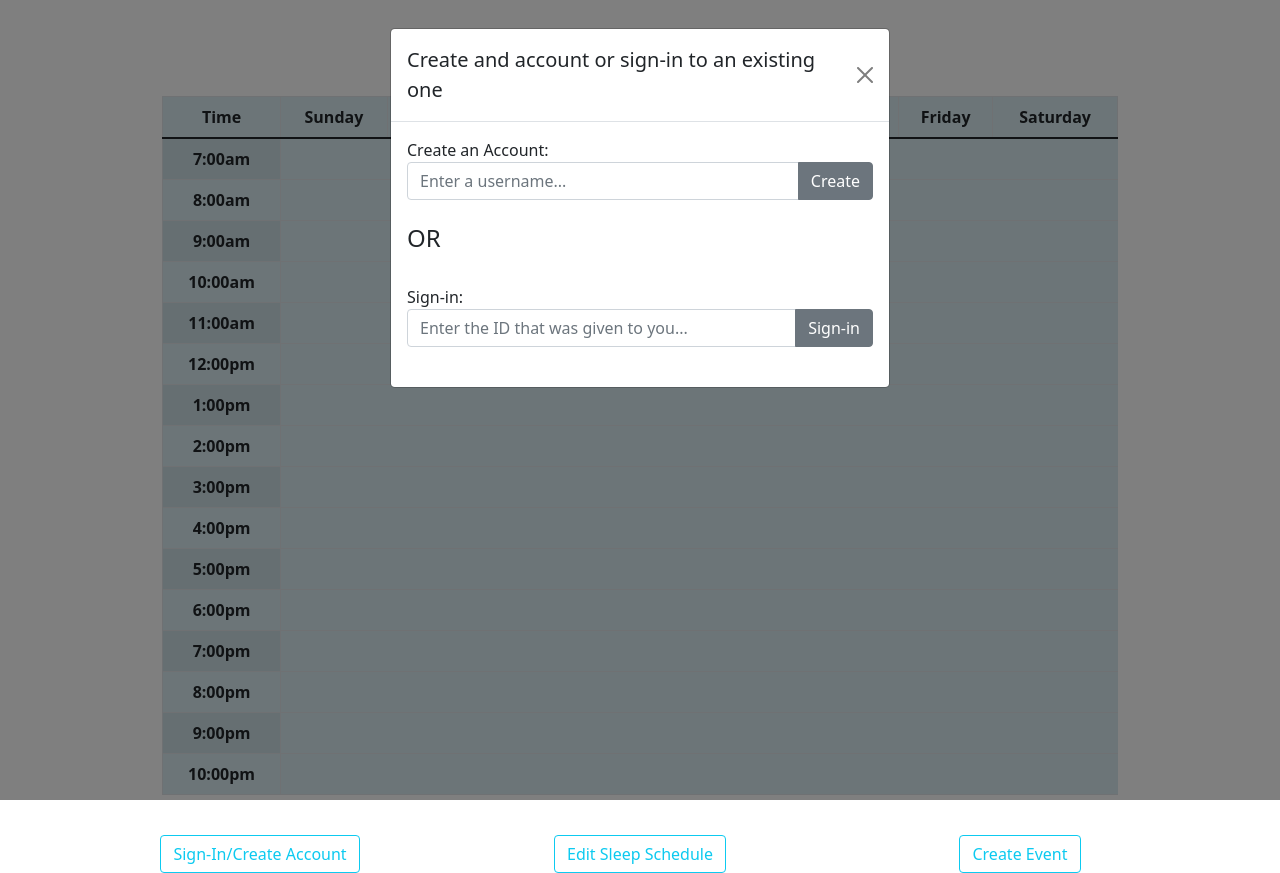
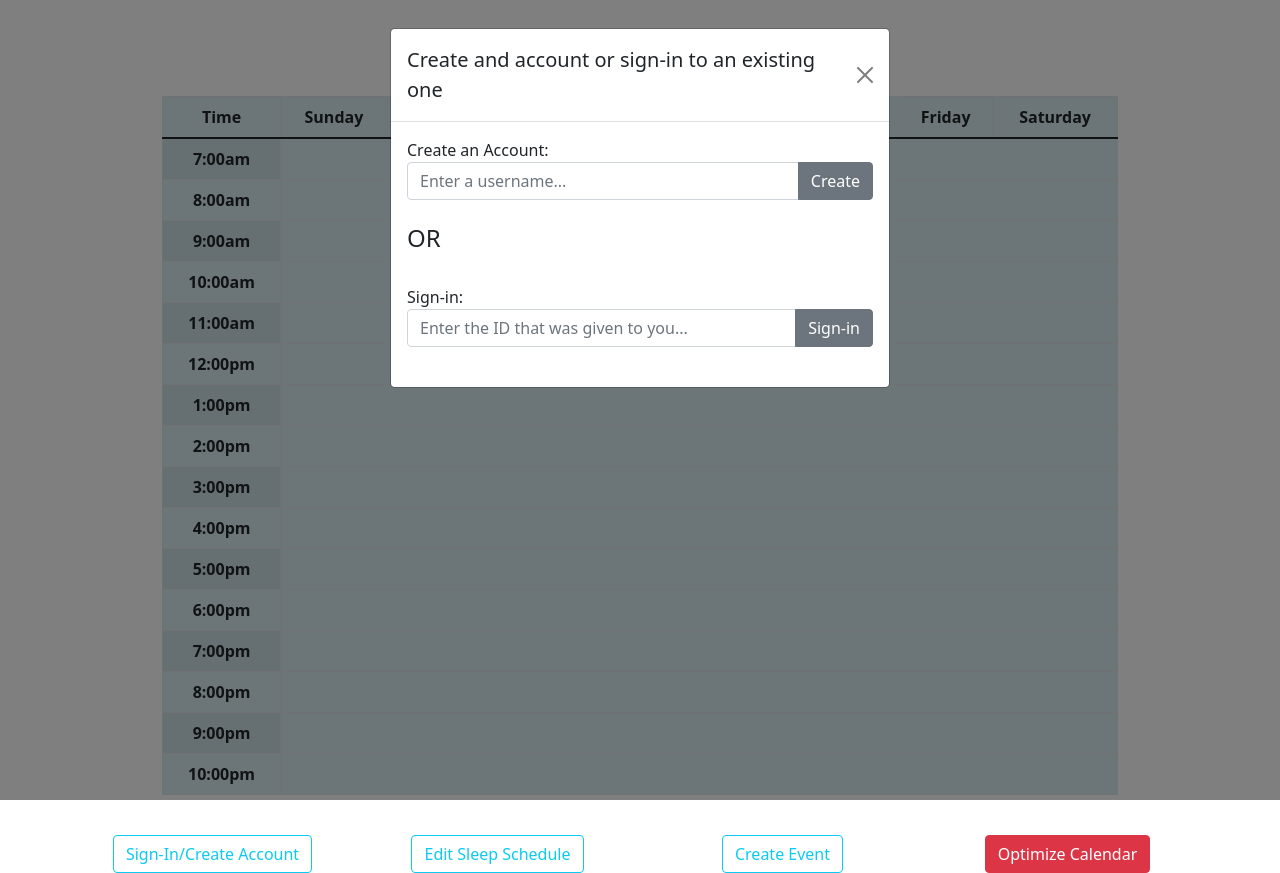
Before and after one commit to scf2054/calendar-app, a React (Create React App) app in the folder react-calendar-app/: page / in a window 1280 px wide. Built offline with nearby package versions, Linux system fonts and the light colour scheme.

Commit message:
Created an optimizeCalendar function and button

```diff
--- a/react-calendar-app/src/Buttons.js
+++ b/react-calendar-app/src/Buttons.js
@@ -1,7 +1,7 @@
 import './Buttons.css';
 
 import React, { Component } from 'react';
-import { Col, Button } from 'reactstrap';
+import { Col, Button, Popover, PopoverHeader, UncontrolledPopover, PopoverBody } from 'reactstrap';
 
 class Buttons extends Component {
     constructor(props) {
@@ -18,10 +18,26 @@ class Buttons extends Component {
                 this.props.toggleEditSleep();
             } else if(button_clicked === 'create-event-button') {
                 this.props.toggleCreateEvent()
+            } else if(button_clicked === 'optimize-calendar-button') {
+                this.optimizeCalendar();
             }
         } else {
-            alert("You must create an account or sign in to use this functionality.");
+            alert("You must sign in to an account in order to use this functionality.");
         }
+    }
+
+    optimizeCalendar=()=> {
+        console.log(this.props.current_user[0]);
+        fetch('/users/' + this.props.current_user[0], {
+            method: 'POST',
+            headers: {
+                "Content-type": "application/json; charset=UTF-8"
+            }
+        })
+        .then(response => response.json())
+        .then(json => {
+            console.log(json);
+        })
     }
 
     render() {
@@ -57,6 +73,28 @@ class Buttons extends Component {
                         Create Event
                     </Button>
                 </Col>
+                <Col>
+                    <Button
+                        color='danger'
+                        onClick={this.checkSignedIn}
+                        className='optimize-calendar-button'
+                        id='optimize-calendar-button'
+                    >
+                        Optimize Calendar
+                    </Button>
+                    <UncontrolledPopover
+                        target='optimize-calendar-button'
+                        trigger='focus'
+                        placement='top'
+                    >
+                        <PopoverHeader>
+                            Success!
+                        </PopoverHeader>
+                        <PopoverBody>
+                            The calendar for {this.props.current_user ? this.props.current_user[1] : null} has been optimized!
+                        </PopoverBody>
+                    </UncontrolledPopover>
+                </Col>
             </>
         );
     }
```
